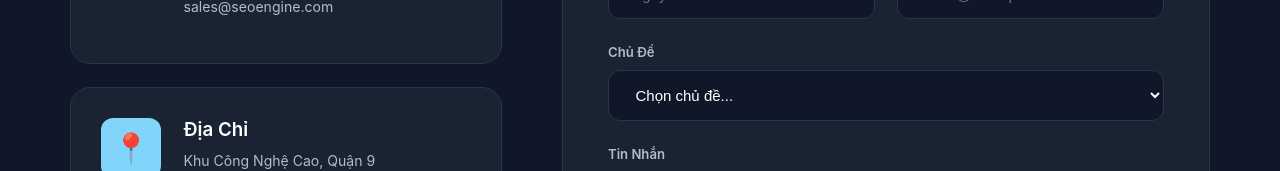
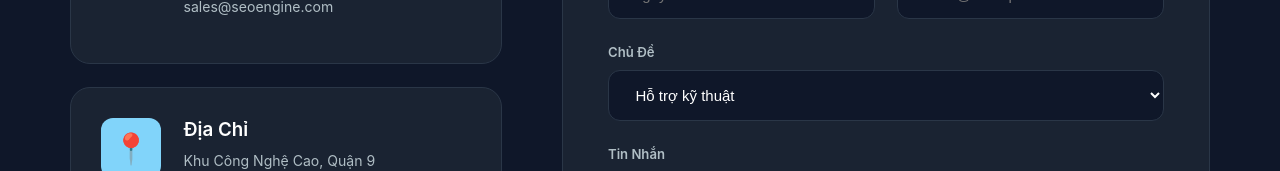
Before and after one commit to mvtctn/seoaaa, a Next.js app: page /contact in a window 1280 px wide. Shown: the part 490-661 px from the top of the page. Built offline with nearby package versions, Linux system fonts and the light colour scheme; no server answers; the database is empty.

Commit message:
fix: correctly bind contact form inputs to state

```diff
--- a/app/contact/page.tsx
+++ b/app/contact/page.tsx
@@ -87,28 +87,49 @@ export default function ContactPage() {
                             <div className={styles.formRow}>
                                 <div className={styles.formGroup}>
                                     <label>Họ và Tên</label>
-                                    <input type="text" placeholder="Nguyễn Văn A" required />
+                                    <input
+                                        type="text"
+                                        placeholder="Nguyễn Văn A"
+                                        required
+                                        value={formData.name}
+                                        onChange={(e) => setFormData({ ...formData, name: e.target.value })}
+                                    />
                                 </div>
                                 <div className={styles.formGroup}>
                                     <label>Email</label>
-                                    <input type="email" placeholder="email@example.com" required />
+                                    <input
+                                        type="email"
+                                        placeholder="email@example.com"
+                                        required
+                                        value={formData.email}
+                                        onChange={(e) => setFormData({ ...formData, email: e.target.value })}
+                                    />
                                 </div>
                             </div>
 
                             <div className={styles.formGroup}>
                                 <label>Chủ Đề</label>
-                                <select required>
-                                    <option value="">Chọn chủ đề...</option>
-                                    <option>Hỗ trợ kỹ thuật</option>
-                                    <option>Báo giá Enterprise</option>
-                                    <option>Hợp tác đại lý</option>
-                                    <option>Khác</option>
+                                <select
+                                    required
+                                    value={formData.subject}
+                                    onChange={(e) => setFormData({ ...formData, subject: e.target.value })}
+                                >
+                                    <option value="Hỗ trợ kỹ thuật">Hỗ trợ kỹ thuật</option>
+                                    <option value="Báo giá Enterprise">Báo giá Enterprise</option>
+                                    <option value="Hợp tác đại lý">Hợp tác đại lý</option>
+                                    <option value="Khác">Khác</option>
                                 </select>
                             </div>
 
                             <div className={styles.formGroup}>
                                 <label>Tin Nhắn</label>
-                                <textarea rows={5} placeholder="Nhập nội dung tin nhắn của bạn..." required></textarea>
+                                <textarea
+                                    rows={5}
+                                    placeholder="Nhập nội dung tin nhắn của bạn..."
+                                    required
+                                    value={formData.message}
+                                    onChange={(e) => setFormData({ ...formData, message: e.target.value })}
+                                ></textarea>
                             </div>
 
                             <button type="submit" className={styles.submitBtn} disabled={loading}>
```
